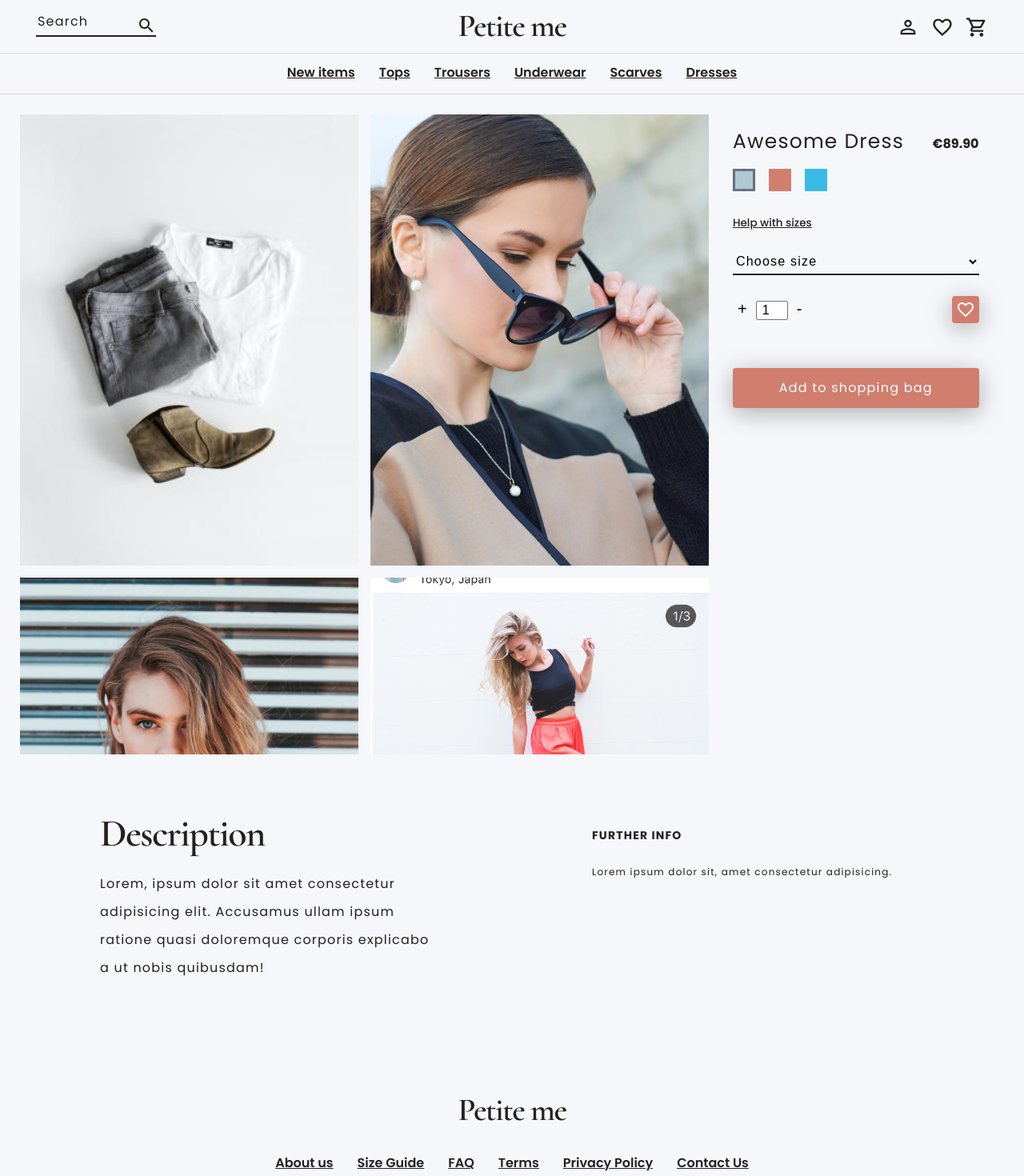
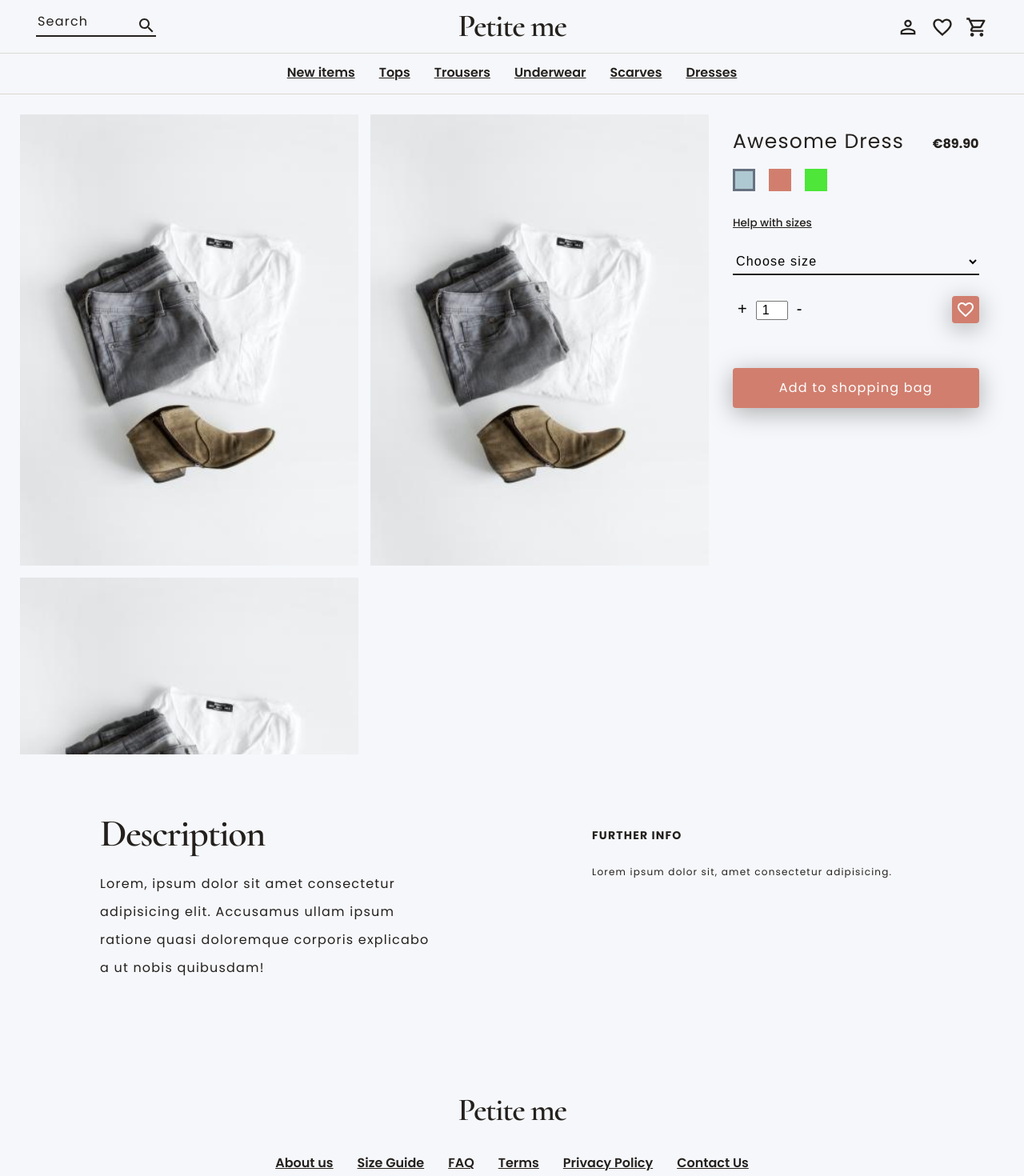
Before and after one commit to yurirech/petite-me-project, a Next.js app: page /categories/1/1 in a window 1280 px wide. Shown: the top 1470 px of the page at 80% size. Built offline with nearby package versions, Linux system fonts and the light colour scheme.

Commit message:
add functionality base don color picked

```diff
--- a/pages/categories/[category]/[item_id]/index.module.scss
+++ b/pages/categories/[category]/[item_id]/index.module.scss
@@ -36,6 +36,7 @@
 			height: 2.75rem;
 			display: block;
 			margin: 1rem;
+			cursor: pointer;
 
 			&.selected {
 				border: 3px solid var(--color-petite-grey);
--- a/pages/categories/[category]/[item_id]/index.tsx
+++ b/pages/categories/[category]/[item_id]/index.tsx
@@ -17,42 +17,7 @@ import Button from "../../../../components/button/button";
 import Favorite from "../../../../public/icon/favorite-border.svg";
 import { useEffect, useState } from "react";
 
-// export async function getStaticProps({params, items}) {
-//   try {
-// 		const categoryData = await getCategoryData(params.category, items)
-//     return {
-//       props: {
-//         categoryData
-//       }
-//   }
-//   } catch (err) {
-//     console.log(err)
-//   }
-// }
-
-const colors = ["#AFC9D2", "#D17E6E", "#39BAE6"];
 const photos = [
-	"/img/clothing-2.jpg",
-	"/img/who-are-we1.jpg",
-	"/img/model-1.jpg",
-	"/img/instapic.jpg",
-];
-
-const test = {
-	"#AFC9D2": [
-		"/img/clothing-2.jpg",
-		"/img/clothing-2.jpg",
-		"/img/clothing-2.jpg",
-	],
-	"#D17E6E": [
-		"/img/who-are-we1.jpg",
-		"/img/who-are-we1.jpg",
-		"/img/who-are-we1.jpg",
-	],
-	"#4de639": ["/img/model-1.jpg", "/img/model-1.jpg", "/img/model-1.jpg"],
-};
-
-const photosT = [
 	{
 		color: "#AFC9D2",
 		photos: [
@@ -75,24 +40,16 @@ const photosT = [
 	},
 ];
 
-// const a = () => {
-// 	const currentColor = "#4de639";
-// 	let ui = [];
-// 	const colors = photosT.map((data) => {
-// 		if (currentColor === data.color) {
-// 			ui = data.photos;
-// 		}
-// 		return ui;
-// 	});
-// 	console.log(colors);
-// };
-
-// a();
-
 const Item = () => {
 	const router = useRouter();
-	const [selectColor, setSelectColor] = useState(colors[0]);
-	// const [photoss, setPhotoss] = useState();
+	const [selectColor, setSelectColor] = useState(photos[0].color);
+	const [currentPhotos, setCurrentPhotos] = useState(photos[0].photos);
+
+	//This function will be triggered when clicked on  the color and it will get the set of photos of tha specific color
+	const getItemPhotos = (currentColor: string) => {
+		const selectedPhotos = photos.filter((data) => data.color === currentColor);
+		setCurrentPhotos(selectedPhotos[0].photos);
+	};
 
 	return (
 		<>
@@ -102,18 +59,12 @@ const Item = () => {
 			<main className={styles.main}>
 				<div className={`${uStyles.container} ${styles.flex}`}>
 					<section className={styles.itemsPhotos}>
-						<Swiper
-							className={styles.swiper}
-							slidesPerView={1}
-							onSlideChange={() => console.log("slide change")}
-							onSwiper={(swiper) => console.log(swiper)}
-						>
-							{photos.map((photo) => {
+						<Swiper className={styles.swiper} slidesPerView={1}>
+							{currentPhotos.map((photo, i) => {
 								return (
-									<SwiperSlide>
+									<SwiperSlide key={i}>
 										<div className={styles.swiperImgHolder}>
 											<Image
-												key={photo}
 												src={photo}
 												layout="responsive"
 												height="200"
@@ -126,11 +77,11 @@ const Item = () => {
 							})}
 						</Swiper>
 						<div className={styles.photosGridDesktop}>
-							{photos.map((photo) => {
+							{currentPhotos.map((photo, i) => {
 								return (
-									<div className={styles.gridImgHolder}>
+									<div key={i} className={styles.gridImgHolder}>
+										{/* TODO: Change key to photo id */}
 										<Image
-											key={photo}
 											src={photo}
 											layout="responsive"
 											height="200"
@@ -143,14 +94,14 @@ const Item = () => {
 						</div>
 					</section>
 					<section className={`${styles.colors} ${styles.colorsMobile}`}>
-						{photosT.map((color) => (
+						{photos.map(({ color }) => (
 							<span
-								key={color.color}
-								style={{ backgroundColor: color.color }}
-								className={color.color === selectColor ? styles.selected : null}
+								key={color}
+								style={{ backgroundColor: color }}
+								className={color === selectColor ? styles.selected : null}
 								onClick={() => {
-									console.log(color.color);
-									return setSelectColor(color.color);
+									setSelectColor(color);
+									getItemPhotos(color);
 								}}
 							></span>
 						))}
@@ -164,12 +115,15 @@ const Item = () => {
 						</div>
 						<div className={styles.colorsDesktop}>
 							<section className={`${styles.colors}`}>
-								{colors.map((color) => (
+								{photos.map(({ color }) => (
 									<span
 										key={color}
 										style={{ backgroundColor: color }}
 										className={color === selectColor ? styles.selected : null}
-										onClick={() => setSelectColor(color)}
+										onClick={() => {
+											setSelectColor(color);
+											getItemPhotos(color);
+										}}
 									></span>
 								))}
 							</section>
```
